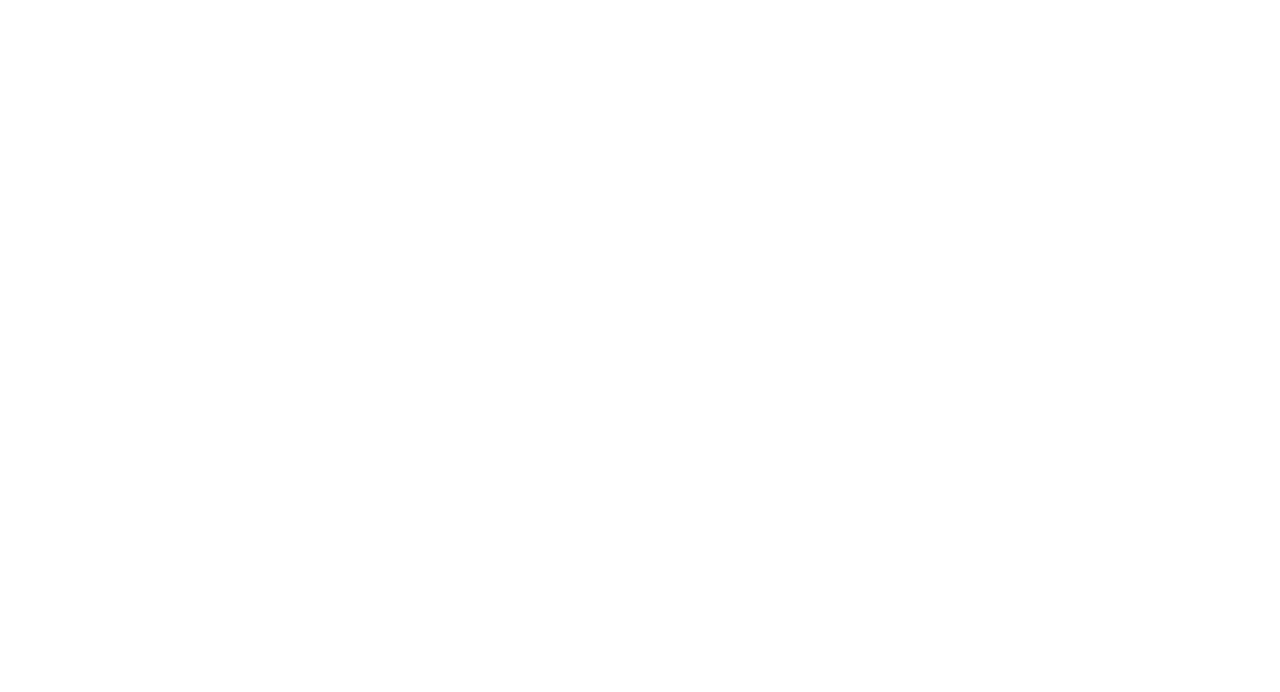
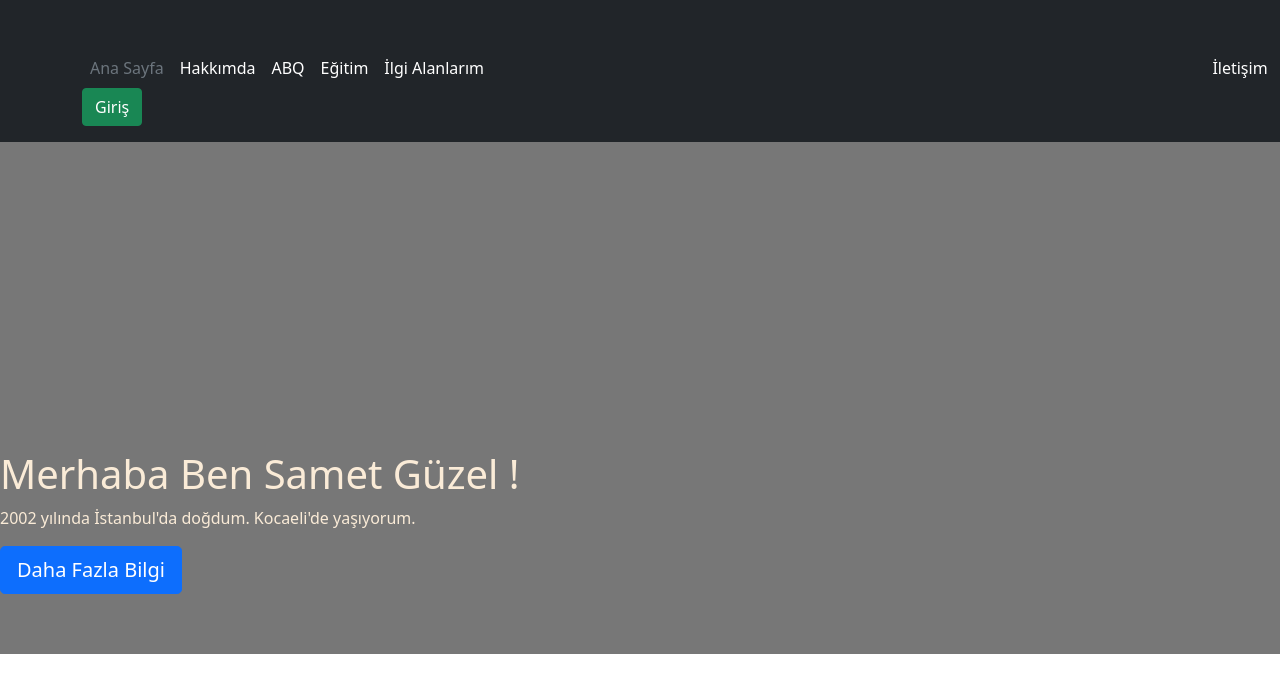
Before and after one commit to kd6dash3dot7/Web, a website: page public/hakkimda.html in a window 1280 px wide. Drawn offline with nearby package versions, Linux system fonts and the light colour scheme.

Commit message:
Hakkımda
Hakkımda kısmına başlandı carousel oluşturup slide görünümü vermeye çalıştım

```diff
--- a/public/giris.html
+++ b/public/giris.html
@@ -15,12 +15,16 @@ integrity="sha384-mzrmE5qonljUremFsqc01SB46JvROS7bZs3IO2EmfFsd15uHvIt+Y8vEf7N7fW
 crossorigin="anonymous">
 <link rel="stylesheet" type="text/css" href="css/giris.css">
 
+
 </style>
 
 
 
 </head>
 <body>
+  <script src="https://cdn.jsdelivr.net/npm/bootstrap@5.1.3/dist/js/bootstrap.bundle.min.js"
+integrity="sha384-ka7Sk0Gln4gmtz2MlQnikT1wXgYsOg+OMhuP+IlRH9sENBO0LRn5q+8nbTov4+1p"
+crossorigin="anonymous"></script>
   <!--
     Header kısmının kodları
   -->
@@ -36,6 +40,8 @@ crossorigin="anonymous">
           <li><a href="#" class="nav-link px-2 text-white">Hakkımda</a></li>
           <li><a href="#" class="nav-link px-2 text-white">ABQ</a></li>
           <li><a href="#" class="nav-link px-2 text-white">Eğitim</a></li>
+          <li><a href="#" class="nav-link px-2 text-white">İlgi Alanlarım</a></li>
+
 
         </ul>
 
@@ -48,6 +54,7 @@ crossorigin="anonymous">
       </div>
     </div>
   </header>
+
       <!--
 
         Giriş ekranının kodları
--- a/public/hakkimda.html
+++ b/public/hakkimda.html
@@ -0,0 +1,114 @@
+<html>
+  <head>
+    <meta charset="UTF-8" />
+    <meta name="viewport" content="width=device-width, initial-scale=1.0" />
+    <title>Hakkımda</title>
+
+    <link href="css/owl.carousel.min.css" rel="stylesheet" />
+    <link href="css/owl.theme.default.min.css" rel="stylesheet" />
+    <script src="js/jquery.min.js"></script>
+    <script src="js/owl.carousel.min.js"></script>
+
+    <link
+      href="https://cdn.jsdelivr.net/npm/bootstrap@5.1.3/dist/css/bootstrap.min.css"
+      rel="stylesheet"
+      integrity="sha384-1BmE4kWBq78iYhFldvKuhfTAU6auU8tT94WrHftjDbrCEXSU1oBoqyl2QvZ6jIW3"
+      crossorigin="anonymous"
+    />
+  </head>
+
+  <body>
+    <!-- Header Kısmı -->
+    <header class="p-3 bg-dark text-white">
+      <div class="container">
+        <div
+          class="d-flex flex-wrap align-items-center justify-content-center justify-content-lg-start"
+        >
+          <a
+            href="/"
+            class="d-flex align-items-center mb-2 mb-lg-0 text-white text-decoration-none"
+          >
+            <svg
+              class="bi me-2"
+              width="40"
+              height="32"
+              role="img"
+              aria-label="Bootstrap"
+            >
+              <use xlink:href="#bootstrap"></use>
+            </svg>
+          </a>
+
+          <ul
+            class="nav col-12 col-lg-auto me-lg-auto mb-2 justify-content-center mb-md-0"
+          >
+            <li>
+              <a href="#" class="nav-link px-2 text-secondary">Ana Sayfa</a>
+            </li>
+            <li><a href="#" class="nav-link px-2 text-white">Hakkımda</a></li>
+            <li><a href="#" class="nav-link px-2 text-white">ABQ</a></li>
+            <li><a href="#" class="nav-link px-2 text-white">Eğitim</a></li>
+            <li>
+              <a href="#" class="nav-link px-2 text-white">İlgi Alanlarım</a>
+            </li>
+            &emsp;&emsp;&emsp;&emsp;&emsp;&emsp;&emsp;&emsp;&emsp;&emsp;&emsp;&emsp;&emsp;&emsp;&emsp;&emsp;&emsp;&emsp;&emsp;&emsp;
+            &emsp;&emsp;&emsp;&emsp;&emsp;&emsp;&emsp;&emsp;&emsp;&emsp;&emsp;&emsp;&emsp;&emsp;&emsp;&emsp;&emsp;&emsp;&emsp;&emsp;
+            &emsp;&emsp;&emsp;&emsp;
+            <li><a href="#" class="nav-link px-2 text-white">İletişim</a></li>
+          </ul>
+
+          <div class="text-end">
+            <button type="button" class="btn btn-success">Giriş</button>
+          </div>
+        </div>
+      </div>
+    </header>
+
+    <!--Hakkımda Slide Kısmı -->
+    <style>
+      .carousel-item {
+        height: 32rem;
+        background: #777;
+        color: antiquewhite;
+        position: relative;
+      }
+      .containerModified {
+        position: absolute;
+        bottom: 0;
+        left: 0;
+        right: 0;
+        padding-bottom: 60px;
+      }
+    </style>
+
+    <div id="myCarousel" class="carousel Slide" data-ride="carousel">
+      <ol class="carousel-indicators">
+        <li data-target="#myCarousel" data-slide to="0" class="active"></li>
+        <li data-target="#myCarousel" data-slide to="1"></li>
+      </ol>
+      <div class=".carousel-inner">
+        <div class="carousel-item active">
+          <div class="containerModified">
+            <h1>Merhaba Ben Samet Güzel !</h1>
+            <p>2002 yılında İstanbul'da doğdum. Kocaeli'de yaşıyorum.</p>
+            <a href="#" class="btn btn-lg btn-primary"> Daha Fazla Bilgi </a>
+          </div>
+        </div>
+        <div class="carousel-item ">
+          <div class="containerModified">
+            <h1>Merhaba Ben Samet Güzel !</h1>
+            <p>2002 yılında İstanbul'da doğdum. Kocaeli'de yaşıyorum.</p>
+            <a href="#" class="btn btn-lg btn-primary"> Daha Fazla Bilgi </a>
+          </div>
+        </div>
+      </div>
+    </div>
+
+    <script
+      src="https://cdn.jsdelivr.net/npm/bootstrap@5.1.3/dist/js/bootstrap.bundle.min.js"
+      integrity="sha384-ka7Sk0Gln4gmtz2MlQnikT1wXgYsOg+OMhuP+IlRH9sENBO0LRn5q+8nbTov4+1p"
+      crossorigin="anonymous"
+    ></script>
+
+  </body>
+</html>
```
Also changed, not shown: public/css/giris.css (+3 -12 lines), public/css/anasayfa.css (added). Lines whose indentation alone changed are shown as unchanged.
